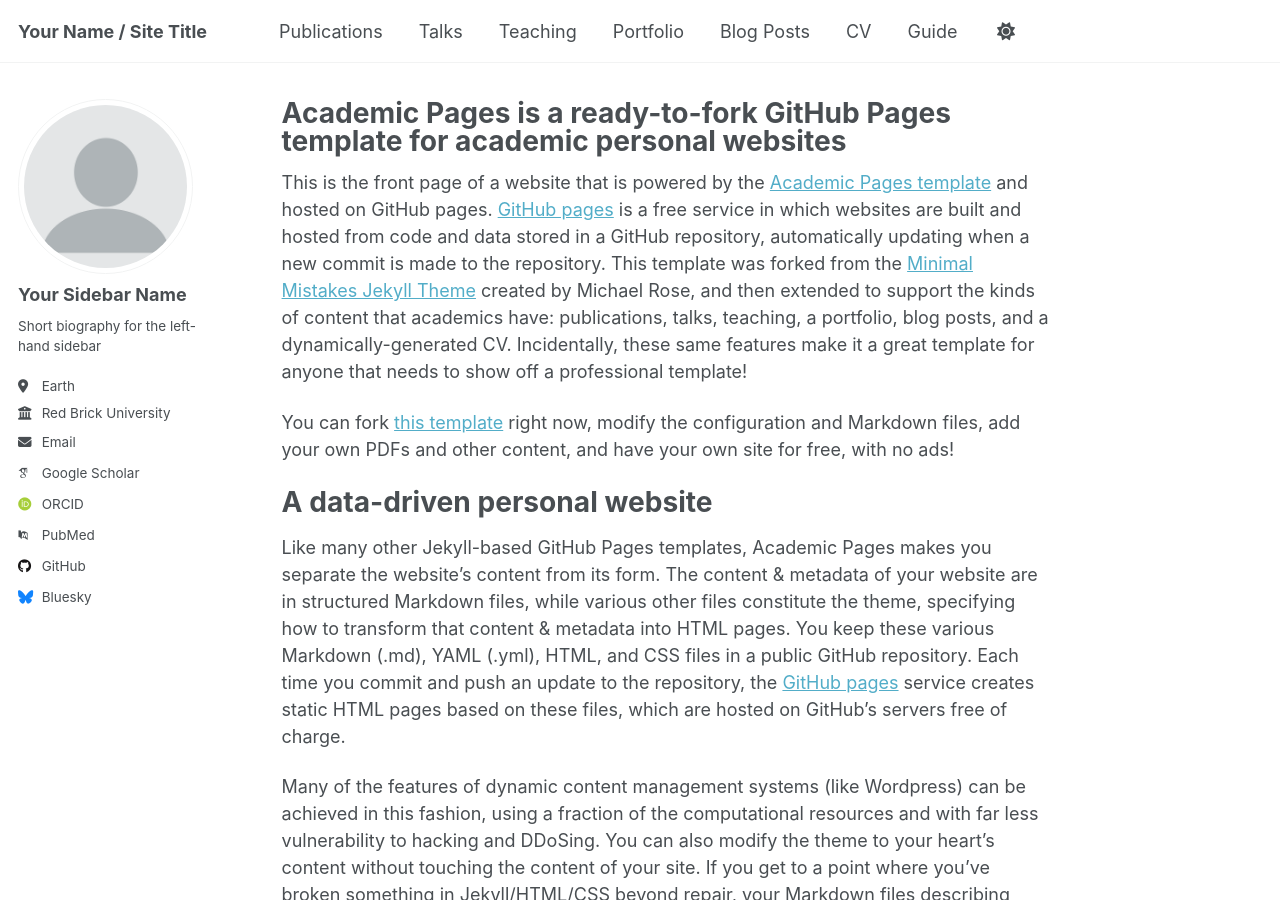
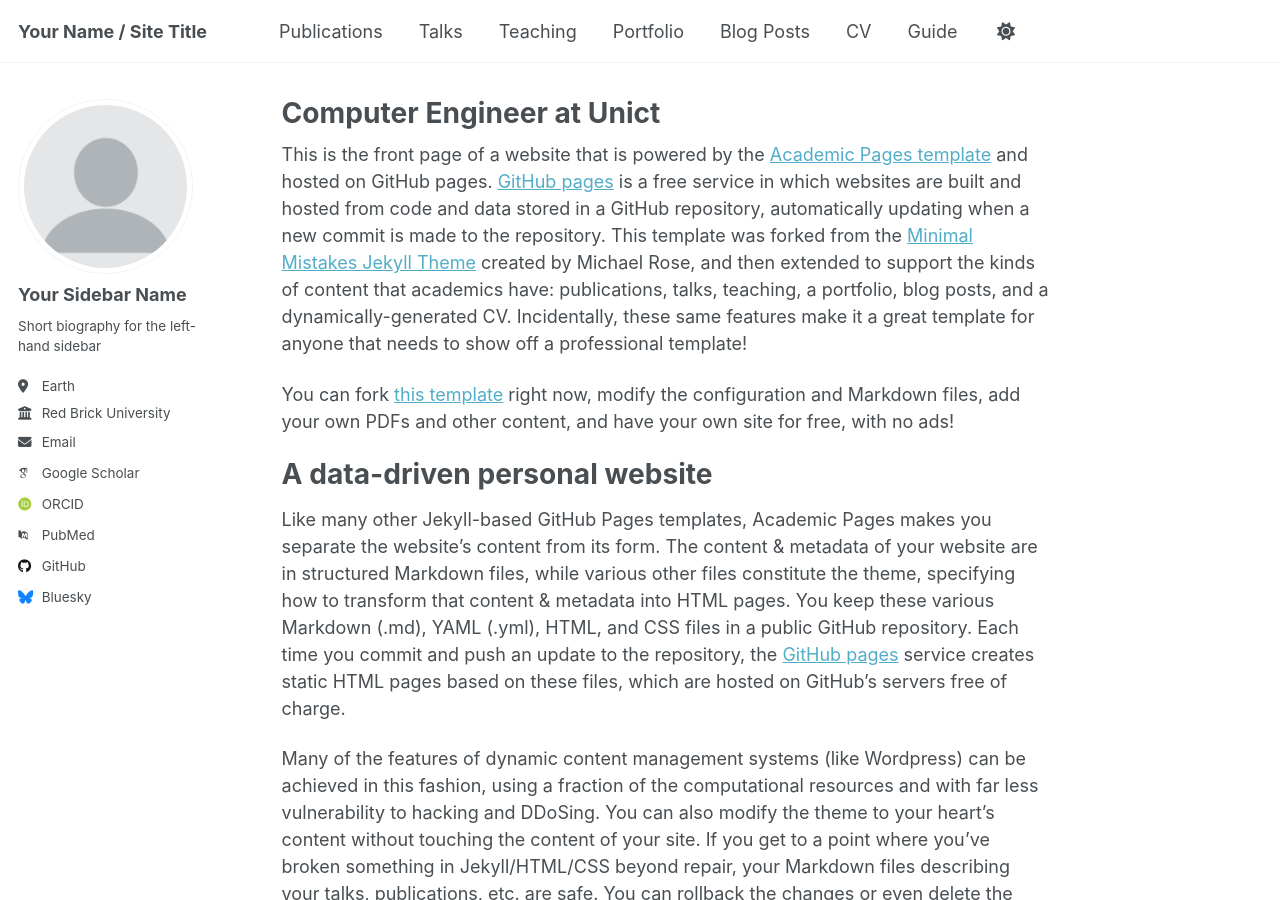
Before and after one commit to ferlitomario/ferlitomario.github.io, a Jekyll site: the page built from _pages/about.md, in a window 1280 px wide and 900 px high. Built offline with Jekyll 4.4.1, drawn with Linux system fonts in a browser that asks for light colours; some web fonts are replaced; a script that is not in the unit is left out.

Commit message:
prima modifica

```diff
--- a/_pages/about.md
+++ b/_pages/about.md
@@ -1,6 +1,6 @@
 ---
 permalink: /
-title: "Academic Pages is a ready-to-fork GitHub Pages template for academic personal websites"
+title: "Computer Engineer at Unict"
 author_profile: true
 redirect_from:
   - /about/
```
